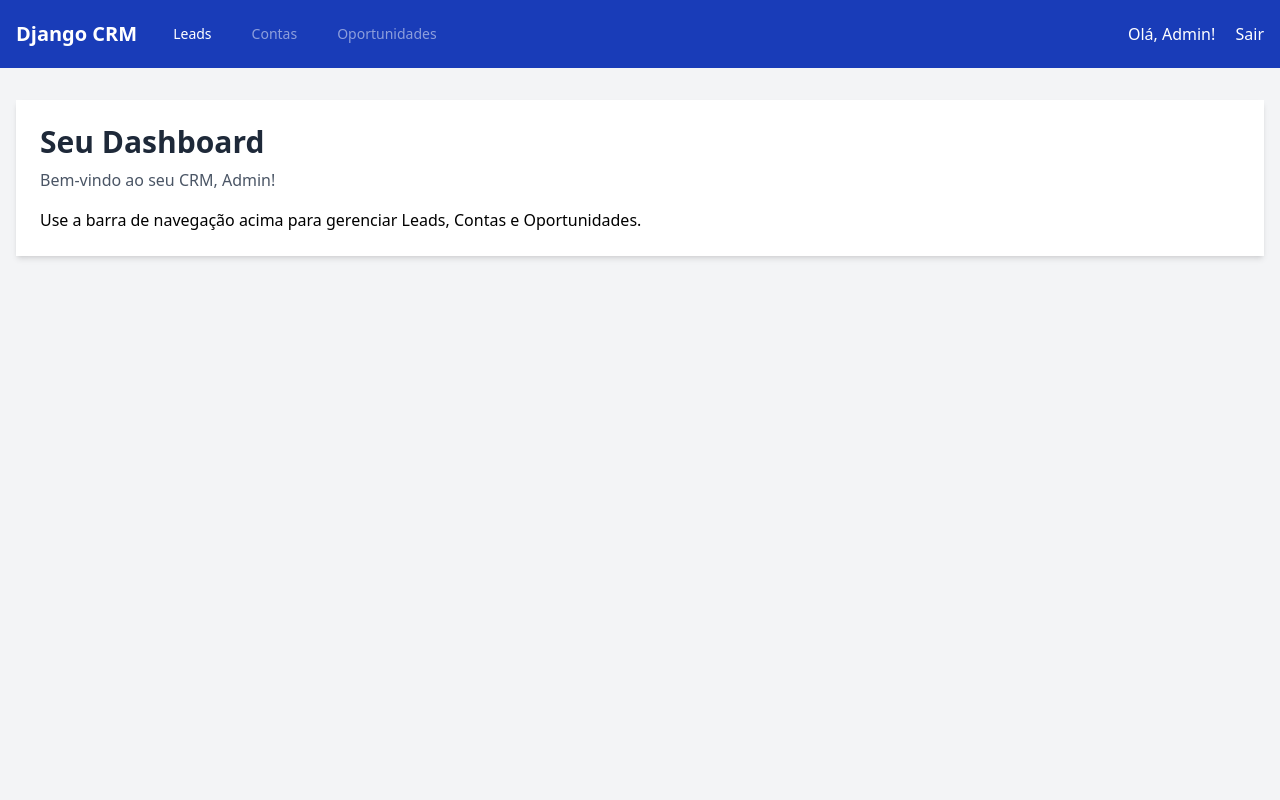
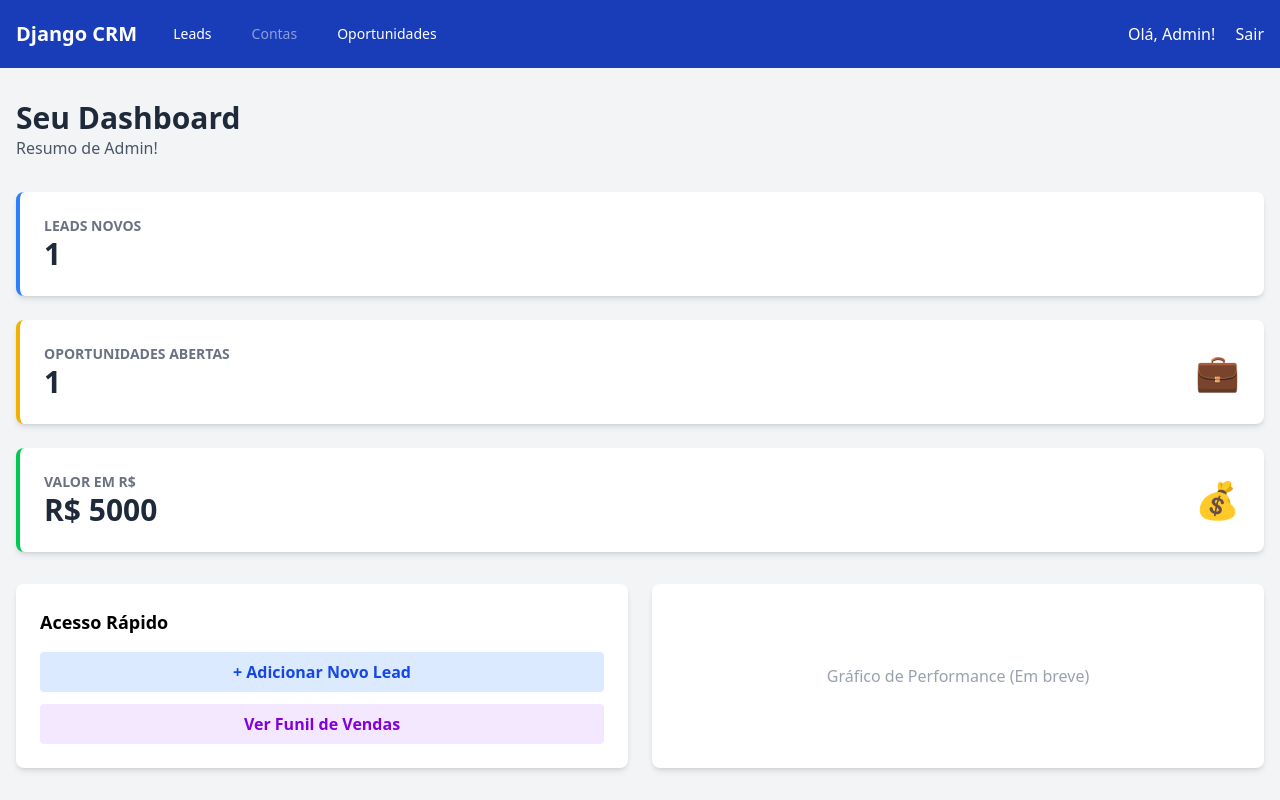
Before and after one commit to kauesiqueiraa/django_crm, a Django app: page / in a window 1280 px wide. Run offline with Django 5.2, Linux system fonts and the light colour scheme; a user stored in the database is signed in; data comes from the database, SQL or seed files in the repository; both versions use the stored data as it was after the commit; some libraries are stand-ins or nearby versions.

Commit message:
feat: create dashboard and kanban

```diff
--- a/dashboard/views.py
+++ b/dashboard/views.py
@@ -1,5 +1,29 @@
 from django.views.generic import TemplateView
 from django.contrib.auth.mixins import LoginRequiredMixin
+from django.db.models import Count, Sum
+
+from leads.models import Lead, Opportunity
 
 class DashboardView(LoginRequiredMixin, TemplateView):
     template_name = 'dashboard/dashboard.html'
+
+    def get_context_data(self, **kwargs):
+        context = super().get_context_data(**kwargs)
+        user = self.request.user
+
+        if user.role == 'gerente':
+            leads_qs = Lead.objects.all()
+            opps_qs = Opportunity.objects.all()
+        else:
+            leads_qs = Lead.objects.filter(owner=user)
+            opps_qs = Opportunity.objects.filter(owner=user)
+
+        context['total_leads'] = leads_qs.filter(status='novo').count()
+
+        active_stages = ['prospeccao', 'proposta', 'negociacao']
+        context['total_opportunities'] = opps_qs.filter(stage__in=active_stages).count()
+
+        pipeline_value = opps_qs.filter(stage__in=active_stages).aggregate(Sum('value'))
+        context['pipeline_value'] = pipeline_value['value__sum']
+
+        return context
--- a/leads/urls.py
+++ b/leads/urls.py
@@ -5,7 +5,9 @@ from .views import (
     LeadDetailView,
     LeadUpdateView,
     LeadDeleteView,
-    LeadConvertView
+    LeadConvertView,
+    OpportunityListView,
+    OpportunityKanbanView,
 )
 
 app_name = 'leads'
@@ -16,4 +18,6 @@ urlpatterns = [
     path('<int:pk>/update/', LeadUpdateView.as_view(), name='update'),
     path('<int:pk>/delete/', LeadDeleteView.as_view(), name='delete'),
     path('<int:pk>/convert/', LeadConvertView.as_view(), name='convert'),
+    path('opportunities/', OpportunityListView.as_view(), name='opportunity_list'),
+    path('kanban/', OpportunityKanbanView.as_view(), name='kanban'),
 ]
--- a/templates/base.html
+++ b/templates/base.html
@@ -20,7 +20,7 @@
                 <div class="flex space-x-4">
                     <a href="{% url 'leads:list' %}" class="px-3 py-2 rounded-md text-sm font-medium text-white hover:bg-blue-700">Leads</a>
                     <a href="#" class="px-3 py-2 rounded-md text-sm font-medium text-white hover:bg-blue-700 opacity-50 cursor-not-allowed">Contas</a>
-                    <a href="#" class="px-3 py-2 rounded-md text-sm font-medium text-white hover:bg-blue-700 opacity-50 cursor-not-allowed">Oportunidades</a>
+                    <a href="{% url 'leads:kanban' %}" class="px-3 py-2 rounded-md text-sm font-medium text-white hover:bg-blue-700">Oportunidades</a>
                 </div>
                 {% endif %}
             </div>
--- a/templates/dashboard/dashboard.html
+++ b/templates/dashboard/dashboard.html
@@ -1,13 +1,66 @@
 {% extends 'base.html' %}
 
 {% block content %}
-    <div class="bg-white p-6 routed-lg shadow-md">
+    <div class="mb-8">
         <h1 class="text-3xl font-bold text-gray-800">Seu Dashboard</h1>
-        <p class="mt-2 text-gray-600">
-            Bem-vindo ao seu CRM, {{ user.first_name|default:user.username }}!
-        </p>
-        <p class="mt-4">
-            Use a barra de navegação acima para gerenciar Leads, Contas e Oportunidades.
-        </p>
+        <p class="text-gray-600">Resumo de {{ user.first_name|default:user.username }}!</p>
+    </div>
+
+    <div class="grid grid-cols-1 md?grid-cols-3 gap-6 mb-8">
+
+        <div class="bg-white p-6 rounded-lg shadow-md border-l-4 border-blue-500">
+            <div class="flex items-center justify-between">
+                <div>
+                    <p class="text-sm text-gray-500 uppercase font-bold">Leads Novos</p>
+                    <p class="text-3xl font-bold text-gray-800">{{ total_leads }}</p>
+                </div>
+                <div class="text-blue-500 text-4xl">
+                    <i class="fas fa-user-plus"></i>
+                </div>
+            </div>
+        </div>
+
+        <div class="bg-white p-6 rounded-lg shadow-md border-l-4 border-yellow-500">
+            <div class="flex items-center justify-between">
+                <div>
+                    <p class="text-sm text-gray-500 uppercase font-bold">Oportunidades Abertas</p>
+                    <p class="text-3xl font-bold text-gray-800">{{ total_opportunities }}</p>
+                </div>
+                <div class="text-yellow-500 text-4xl">
+                    💼
+                </div>
+            </div>
+        </div>
+
+        <div class="bg-white p-6 rounded-lg shadow-md border-l-4 border-green-500">
+            <div class="flex items-center justify-between">
+                <div>
+                    <p class="text-sm text-gray-500 uppercase font-bold">Valor em R$</p>
+                    <p class="text-3xl font-bold text-gray-800">
+                        R$ {{ pipeline_value|default:"0,00" }}
+                    </p>
+                </div>
+                <div class="text-green-500 text-4xl">
+                    💰
+                </div>
+            </div>
+        </div>
+    </div>
+
+    <div class="grid grid-cols-1 md:grid-cols-2 gap-6">
+        <div class="bg-white p-6 rounded-lg shadow-md">
+            <h3 class="font-bold text-lg mb-4">Acesso Rápido</h3>
+            <div class="space-y-3">
+                <a href="{% url 'leads:create' %}" class="block w-full text-center bg-blue-100 text-blue-700 py-2 rounded hover:bg-blue-200 font-semibold">
+                    + Adicionar Novo Lead
+                </a>
+                <a href="{% url 'leads:kanban' %}" class="block w-full text-center bg-purple-100 text-purple-700 py-2 rounded hover:bg-purple-200 font-semibold">
+                    Ver Funil de Vendas
+                </a>
+            </div>
+        </div>
+        <div class="bg-white p-6 rounded-lg shadow-md flex items-center justify-center text-gray-400">
+            <p>Gráfico de Performance (Em breve)</p>
+        </div>
     </div>
 {% endblock%}
--- a/theme/static/css/dist/styles.css
+++ b/theme/static/css/dist/styles.css
@@ -21,15 +21,21 @@
     --color-green-700: oklch(52.7% 0.154 150.069);
     --color-green-800: oklch(44.8% 0.119 151.328);
     --color-blue-100: oklch(93.2% 0.032 255.585);
+    --color-blue-200: oklch(88.2% 0.059 254.128);
     --color-blue-500: oklch(62.3% 0.214 259.815);
     --color-blue-600: oklch(54.6% 0.245 262.881);
     --color-blue-700: oklch(48.8% 0.243 264.376);
     --color-blue-800: oklch(42.4% 0.199 265.638);
     --color-blue-900: oklch(37.9% 0.146 265.522);
+    --color-purple-100: oklch(94.6% 0.033 307.174);
+    --color-purple-200: oklch(90.2% 0.063 306.703);
+    --color-purple-700: oklch(49.6% 0.265 301.924);
+    --color-purple-800: oklch(43.8% 0.218 303.724);
     --color-gray-50: oklch(98.5% 0.002 247.839);
     --color-gray-100: oklch(96.7% 0.003 264.542);
     --color-gray-200: oklch(92.8% 0.006 264.531);
     --color-gray-300: oklch(87.2% 0.01 258.338);
+    --color-gray-400: oklch(70.7% 0.022 261.325);
     --color-gray-500: oklch(55.1% 0.027 264.364);
     --color-gray-600: oklch(44.6% 0.03 256.802);
     --color-gray-700: oklch(37.3% 0.034 259.733);
@@ -54,6 +60,8 @@
     --text-2xl--line-height: calc(2 / 1.5);
     --text-3xl: 1.875rem;
     --text-3xl--line-height: calc(2.25 / 1.875);
+    --text-4xl: 2.25rem;
+    --text-4xl--line-height: calc(2.5 / 2.25);
     --text-5xl: 3rem;
     --text-5xl--line-height: 1;
     --font-weight-medium: 500;
@@ -336,8 +353,18 @@
   .justify-end {
     justify-content: flex-end;
   }
+  .gap-4 {
+    gap: calc(var(--spacing) * 4);
+  }
   .gap-6 {
     gap: calc(var(--spacing) * 6);
+  }
+  .space-y-3 {
+    :where(& > :not(:last-child)) {
+      --tw-space-y-reverse: 0;
+      margin-block-start: calc(calc(var(--spacing) * 3) * var(--tw-space-y-reverse));
+      margin-block-end: calc(calc(var(--spacing) * 3) * calc(1 - var(--tw-space-y-reverse)));
+    }
   }
   .space-x-4 {
     :where(& > :not(:last-child)) {
@@ -370,6 +397,12 @@
   .overflow-hidden {
     overflow: hidden;
   }
+  .overflow-x-auto {
+    overflow-x: auto;
+  }
+  .rounded {
+    border-radius: 0.25rem;
+  }
   .rounded-full {
     border-radius: calc(infinity * 1px);
   }
@@ -400,6 +437,18 @@
   }
   .border-gray-200 {
     border-color: var(--color-gray-200);
+  }
+  .border-gray-300 {
+    border-color: var(--color-gray-300);
+  }
+  .border-green-500 {
+    border-color: var(--color-green-500);
+  }
+  .border-red-500 {
+    border-color: var(--color-red-500);
+  }
+  .border-yellow-500 {
+    border-color: var(--color-yellow-500);
   }
   .bg-blue-100 {
     background-color: var(--color-blue-100);
@@ -431,6 +480,9 @@
   .bg-green-600 {
     background-color: var(--color-green-600);
   }
+  .bg-purple-100 {
+    background-color: var(--color-purple-100);
+  }
   .bg-red-100 {
     background-color: var(--color-red-100);
   }
@@ -498,6 +562,10 @@
   .text-3xl {
     font-size: var(--text-3xl);
     line-height: var(--tw-leading, var(--text-3xl--line-height));
+  }
+  .text-4xl {
+    font-size: var(--text-4xl);
+    line-height: var(--tw-leading, var(--text-4xl--line-height));
   }
   .text-5xl {
     font-size: var(--text-5xl);
@@ -553,6 +621,9 @@
   .text-black {
     color: var(--color-black);
   }
+  .text-blue-500 {
+    color: var(--color-blue-500);
+  }
   .text-blue-600 {
     color: var(--color-blue-600);
   }
@@ -561,6 +632,9 @@
   }
   .text-blue-800 {
     color: var(--color-blue-800);
+  }
+  .text-gray-400 {
+    color: var(--color-gray-400);
   }
   .text-gray-500 {
     color: var(--color-gray-500);
@@ -577,8 +651,17 @@
   .text-gray-900 {
     color: var(--color-gray-900);
   }
+  .text-green-500 {
+    color: var(--color-green-500);
+  }
   .text-green-800 {
     color: var(--color-green-800);
+  }
+  .text-purple-700 {
+    color: var(--color-purple-700);
+  }
+  .text-purple-800 {
+    color: var(--color-purple-800);
   }
   .text-red-500 {
     color: var(--color-red-500);
@@ -591,6 +674,9 @@
   }
   .text-white {
     color: var(--color-white);
+  }
+  .text-yellow-500 {
+    color: var(--color-yellow-500);
   }
   .uppercase {
     text-transform: uppercase;
@@ -617,9 +707,21 @@
     transition-timing-function: var(--tw-ease, var(--default-transition-timing-function));
     transition-duration: var(--tw-duration, var(--default-transition-duration));
   }
+  .transition-shadow {
+    transition-property: box-shadow;
+    transition-timing-function: var(--tw-ease, var(--default-transition-timing-function));
+    transition-duration: var(--tw-duration, var(--default-transition-duration));
+  }
   .duration-300 {
     --tw-duration: 300ms;
     transition-duration: 300ms;
+  }
+  .hover\:bg-blue-200 {
+    &:hover {
+      @media (hover: hover) {
+        background-color: var(--color-blue-200);
+      }
+    }
   }
   .hover\:bg-blue-700 {
     &:hover {
@@ -663,6 +765,13 @@
       }
     }
   }
+  .hover\:bg-purple-200 {
+    &:hover {
+      @media (hover: hover) {
+        background-color: var(--color-purple-200);
+      }
+    }
+  }
   .hover\:bg-red-700 {
     &:hover {
       @media (hover: hover) {
@@ -713,6 +830,11 @@
       grid-template-columns: repeat(2, minmax(0, 1fr));
     }
   }
+}
+@property --tw-space-y-reverse {
+  syntax: "*";
+  inherits: false;
+  initial-value: 0;
 }
 @property --tw-space-x-reverse {
   syntax: "*";
@@ -813,6 +935,7 @@
 @layer properties {
   @supports ((-webkit-hyphens: none) and (not (margin-trim: inline))) or ((-moz-orient: inline) and (not (color:rgb(from red r g b)))) {
     *, ::before, ::after, ::backdrop {
+      --tw-space-y-reverse: 0;
       --tw-space-x-reverse: 0;
       --tw-divide-y-reverse: 0;
       --tw-border-style: solid;
```
Also changed, not shown: other parts of theme/static/css/dist/styles.css (+37 -0 lines), leads/views.py (+35 -1 lines), templates/leads/opportunity_kanban.html (added, +38 -0 lines), templates/leads/opportunity_list.html (added, +45 -0 lines), db.sqlite3.
